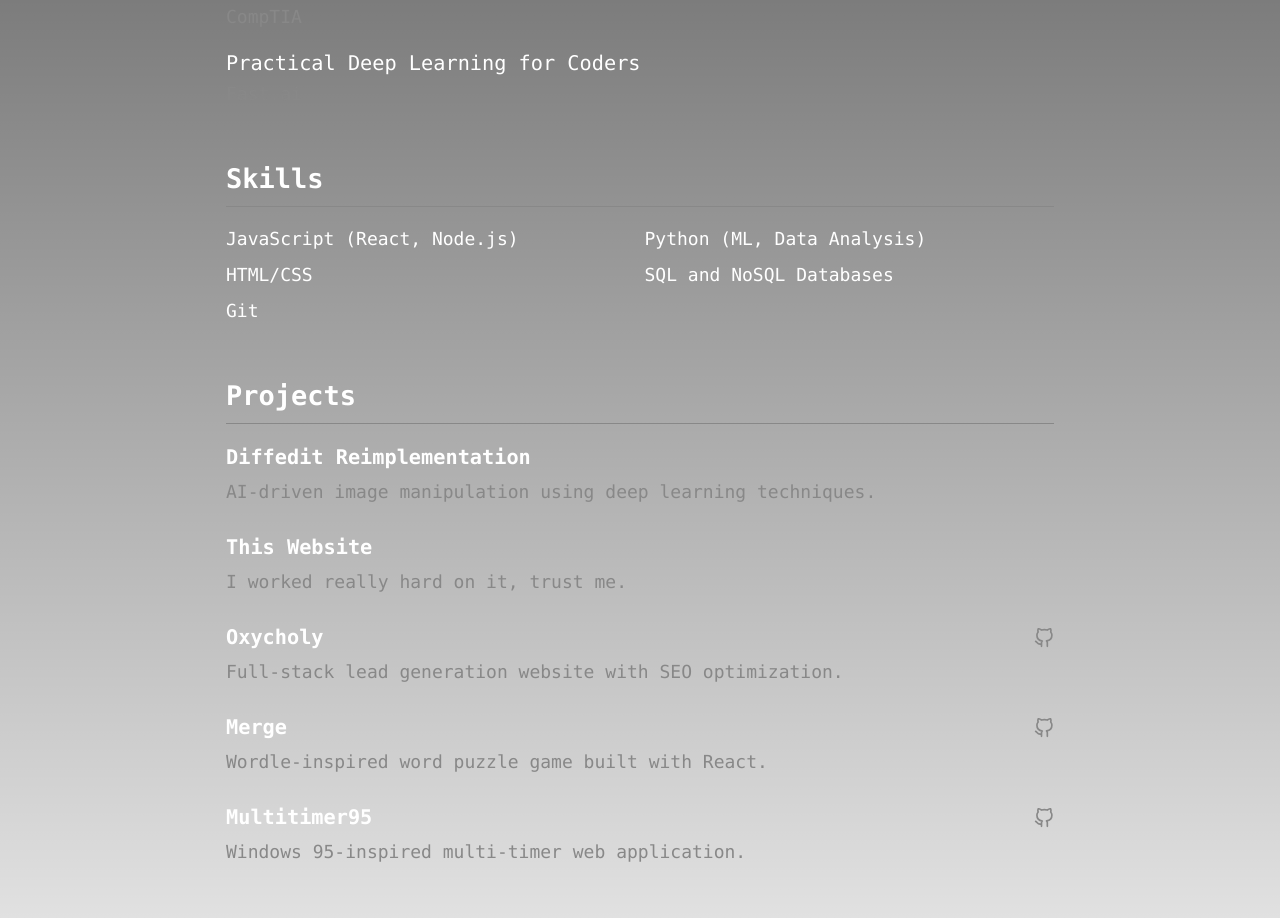
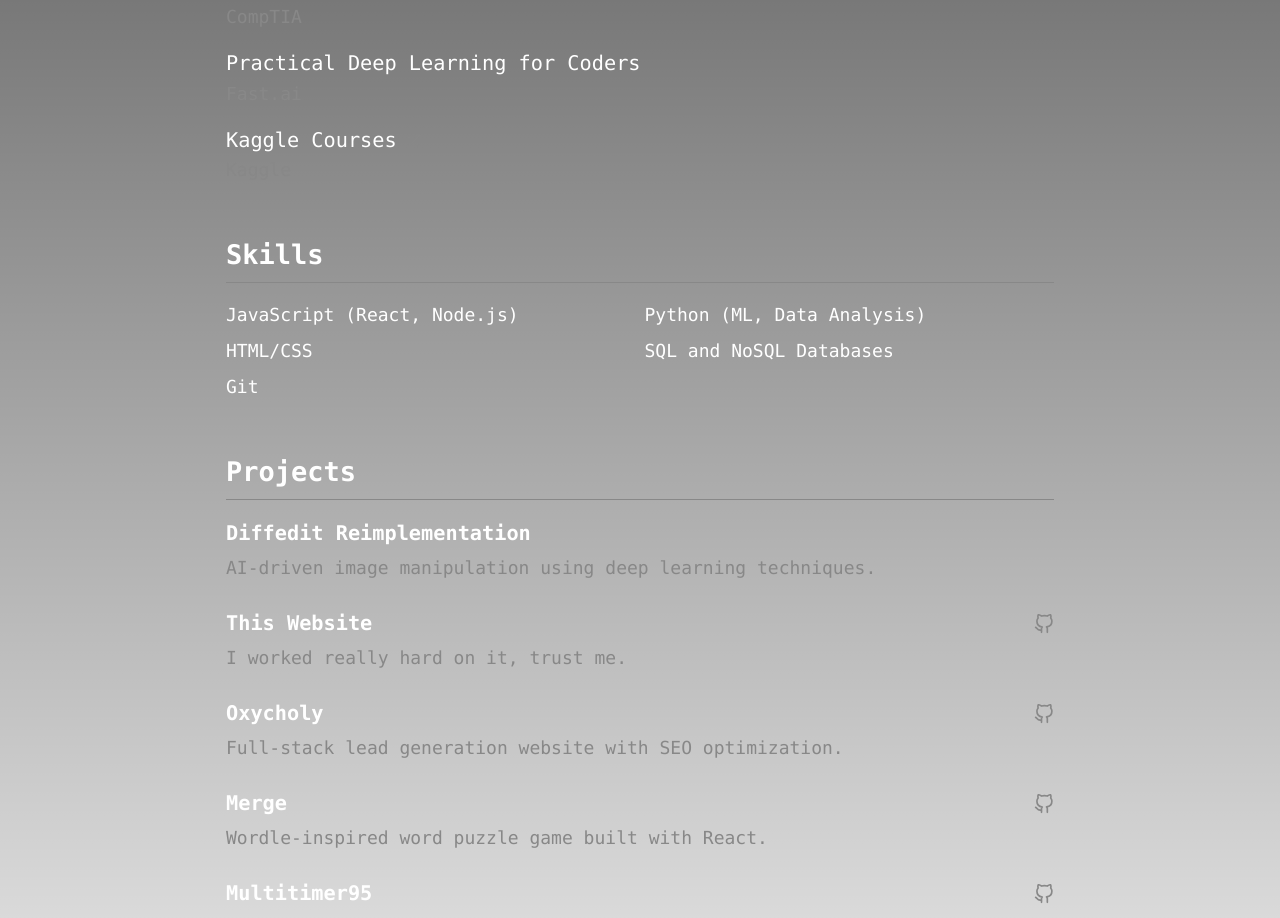
Before and after one commit to thomas-cormican/personal-site, a Next.js app: page / in a window 1280 px wide. Shown: the part 1131-2049 px from the top of the page. Built offline with nearby package versions, Linux system fonts and the light colour scheme.

Commit message:
add kaggle courses

```diff
--- a/app/page.js
+++ b/app/page.js
@@ -118,6 +118,11 @@ export default function Home() {
               title="Practical Deep Learning for Coders"
               institution="Fast.ai"
             />
+            <EducationItem
+              title="Kaggle Courses"
+              institution="Kaggle"
+              certificateLink="/kaggle.pdf"
+            />
           </ul>
         </Section>
 
@@ -142,6 +147,7 @@ export default function Home() {
               href="/"
               title="This Website"
               desc="I worked really hard on it, trust me."
+              github="https://github.com/tomoige/personal-site"
             />
             <ProjectLink
               href="https://oxycholy.com"
```
Also changed, not shown: 2 other files (tests, documents, lock files or other folders).
